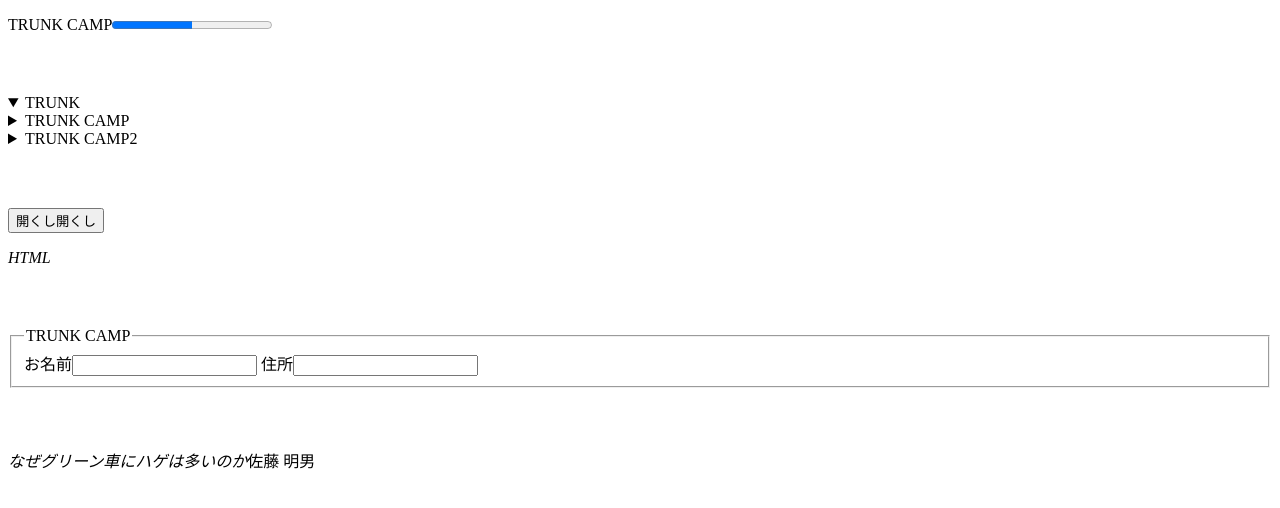
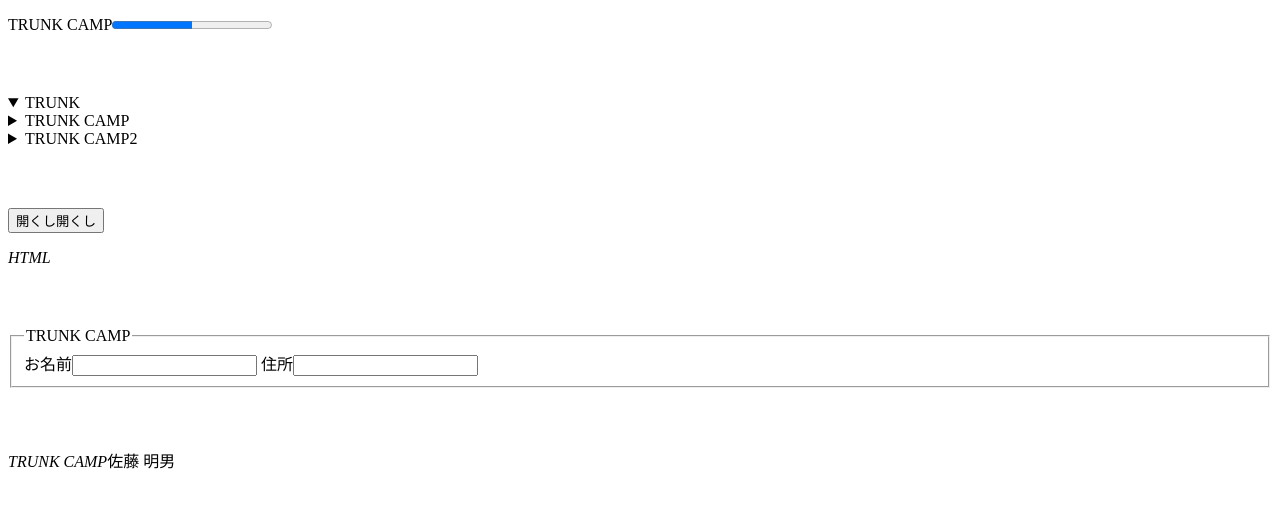
Before and after one commit to sengokukun/html5_tag, a plain HTML site: page index.html in a window 1280 px wide. Drawn offline with Linux system fonts and the light colour scheme.

Commit message:
refs 文言修正

```diff
--- a/index.html
+++ b/index.html
@@ -43,6 +43,6 @@
       <label for="name">お名前</label><input type="text" name="name" id="name" value="">
       <label for="name">住所</label><input type="text" name="address" id="address" value="">
     </fieldset>
-    <p class="mB60"><cite>なぜグリーン車にハゲは多いのか</cite>佐藤 明男</p>
+    <p class="mB60"><cite>TRUNK CAMP</cite>佐藤 明男</p>
   </body>
 </html>
```
